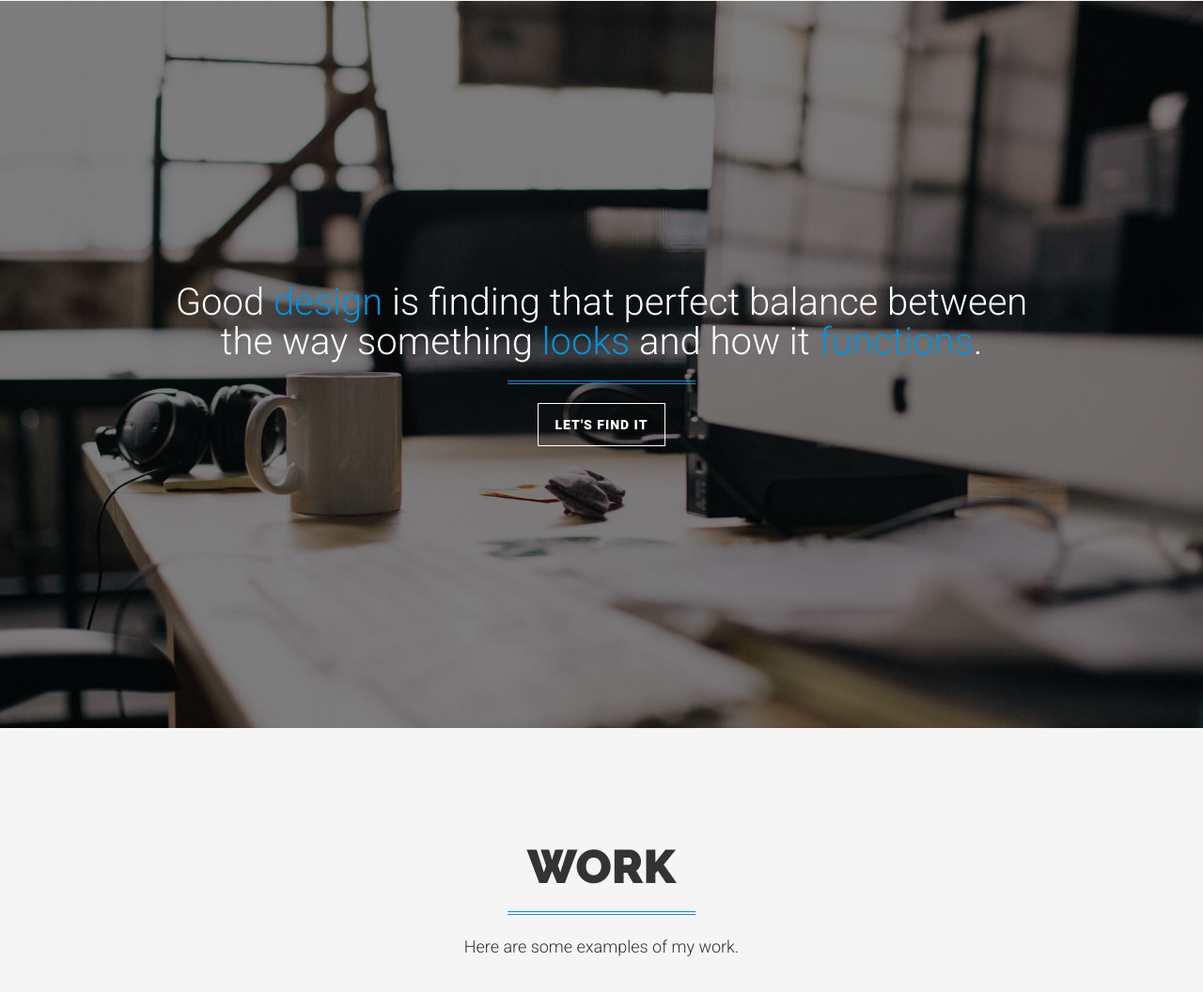
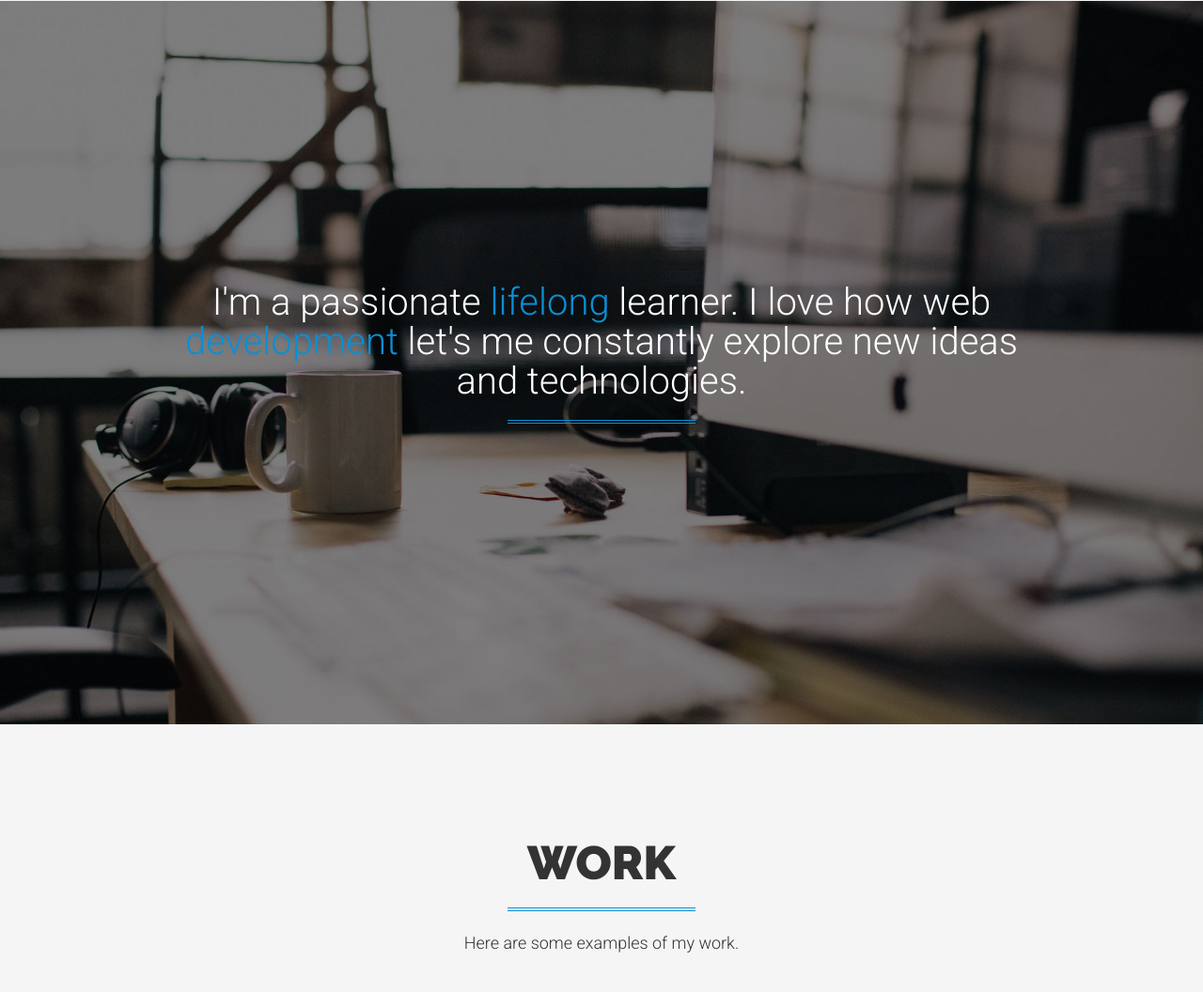
Before and after one commit to ddobson/ddobson.github.io, a plain HTML site: page index.html in a window 1280 px wide. Shown: the part 2317-3373 px from the top of the page at 94% size. Drawn offline with Linux system fonts and the light colour scheme; a web font is replaced by a local one.

Commit message:
Add content to quote section
Add a custom quote to the quote section.

```diff
--- a/index.html
+++ b/index.html
@@ -215,12 +215,11 @@
     <div class="container">
       <div class="row">
         <div class="col-md-10 col-md-offset-1 wow fadeIn">
-          <span class="quote">Good
-                        <span class="text-primary">design</span> is finding that perfect balance between the way something
-          <span class="text-primary">looks</span> and how it
-          <span class="text-primary">functions</span>.</span>
+          <span class="quote">I'm a passionate
+                        <span class="text-primary">lifelong</span> learner. I love how web
+          <span class="text-primary">development</span> let's me constantly explore new ideas and technologies.
+          </span>
           <hr class=" colored">
-          <a class="btn btn-outline-light page-scroll" href="#process">Let's Find It</a>
         </div>
       </div>
     </div>
```
